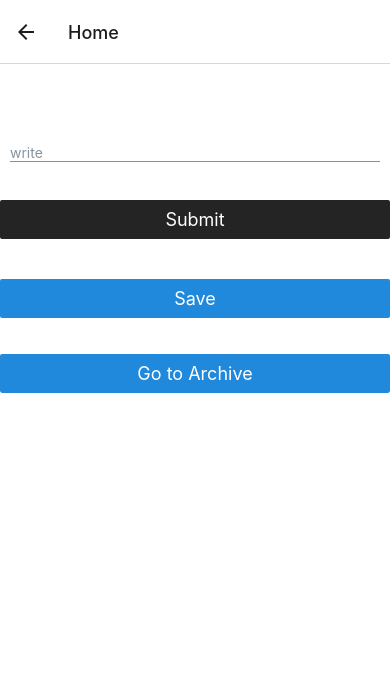
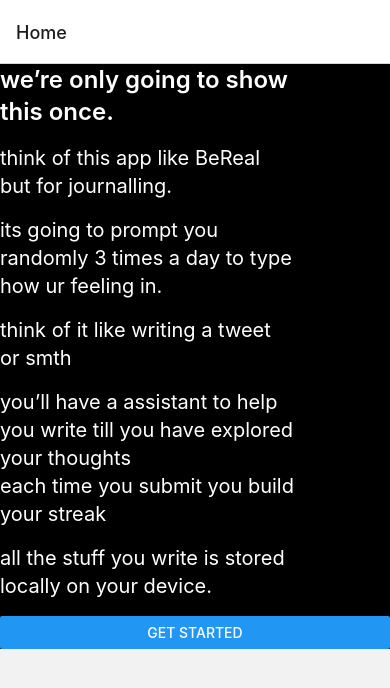
Before and after one commit to Sohil1926/MindPalAi, a React Native app: screen /Home in a window 390 px wide. Shown: the top 688 px of the page. Built offline with nearby package versions, Linux system fonts and the light colour scheme.

Commit message:
actually fixed it

```diff
--- a/App.js
+++ b/App.js
@@ -4,7 +4,7 @@ import { createNativeStackNavigator } from '@react-navigation/native-stack';
 import Homepage from './pages/Homepage';
 import JournalArchive from './pages/JournalArchive';
 import JournalEntry from './pages/JournalEntry';
-import Onboarding from './pages/Onboarding'
+import Onboarding from './pages/Onboarding';
 
 const Stack = createNativeStackNavigator();
 
@@ -12,8 +12,8 @@ const App = () => {
   return (
     <NavigationContainer>
       <Stack.Navigator>
-        <Stack.Screen name="Onboarding" component={Onboarding} />
         <Stack.Screen name='Home' component={Homepage} />
+        <Stack.Screen name='Onboarding' component={Onboarding} />
         <Stack.Screen name='JournalArchive' component={JournalArchive} />
         <Stack.Screen name='JournalEntry' component={JournalEntry} />
       </Stack.Navigator>
--- a/pages/Homepage.js
+++ b/pages/Homepage.js
@@ -17,7 +17,7 @@ export default function Homepage({ navigation }) {
   useEffect(() => {
     setTimeout(() => {
       setShowSplash(false);
-      setShowOnboarding(false); // set the state to show Onboarding
+      setShowOnboarding(true); // set the state to show Onboarding
       // console.log('changed');
     }, 3000);
   }, []);
@@ -61,7 +61,12 @@ export default function Homepage({ navigation }) {
   }
 
   if (showOnboarding) {
-    return <Onboarding navigation={navigation} />;
+    return (
+      <Onboarding
+        navigation={navigation}
+        setShowOnboarding={setShowOnboarding}
+      />
+    );
   }
 
   return (
--- a/pages/Onboarding.js
+++ b/pages/Onboarding.js
@@ -1,26 +1,46 @@
 import React from 'react';
 import { StyleSheet, Text, View, Button } from 'react-native';
 
-const Onboarding = ({ navigation }) => {
-  const handlePress = () => {
-    navigation.navigate({ name: 'Home' });
-};
+const Onboarding = ({ navigation, setShowOnboarding }) => {
+  const goToHome = () => {
+    setShowOnboarding(false);
+    navigation.navigate('Home');
+  };
 
   return (
     <View className='bg-black'>
-    <View>
-      <Text className = 'text-2xl font-semibold pr-24 pb-4 text-white	'>we’re only going to show this once. </Text>
-      <Text className = 'text-xl font-normal pb-4 pr-24 text-white	' >think of this app like BeReal but for journalling.  </Text>
-      <Text className = 'text-xl font-normal  pb-4 pr-24 text-white	' >its going to prompt you randomly 3 times a day to type how ur feeling in.   </Text>
-      <Text className = 'text-xl font-normal  pb-4 pr-24 text-white	' >think of it like writing a tweet or smth   </Text>
-      <Text className = 'text-xl font-normal  pr-24 text-white	' >you’ll have a assistant to help you write till you have explored your thoughts    </Text>
-      <Text className = 'text-xl font-normal pb-4 pr-24 text-white	' >each time you submit you build your streak    </Text>
-      <Text className = 'text-xl font-normal pb-4 pr-24 text-white	' >all the stuff you write is stored locally on your device.    </Text>
-      <Button className = 'rounded-full' title="Get Started" onPress={() => navigation.navigate('Home')} />
-    </View>
+      <View>
+        <Text className='text-2xl font-semibold pr-24 pb-4 text-white	'>
+          we’re only going to show this once.{' '}
+        </Text>
+        <Text className='text-xl font-normal pb-4 pr-24 text-white	'>
+          think of this app like BeReal but for journalling.{' '}
+        </Text>
+        <Text className='text-xl font-normal  pb-4 pr-24 text-white	'>
+          its going to prompt you randomly 3 times a day to type how ur feeling
+          in.{' '}
+        </Text>
+        <Text className='text-xl font-normal  pb-4 pr-24 text-white	'>
+          think of it like writing a tweet or smth{' '}
+        </Text>
+        <Text className='text-xl font-normal  pr-24 text-white	'>
+          you’ll have a assistant to help you write till you have explored your
+          thoughts{' '}
+        </Text>
+        <Text className='text-xl font-normal pb-4 pr-24 text-white	'>
+          each time you submit you build your streak{' '}
+        </Text>
+        <Text className='text-xl font-normal pb-4 pr-24 text-white	'>
+          all the stuff you write is stored locally on your device.{' '}
+        </Text>
+        <Button
+          className='rounded-full'
+          title='Get Started'
+          onPress={goToHome}
+        />
+      </View>
     </View>
   );
 };
 
-
 export default Onboarding;
```
